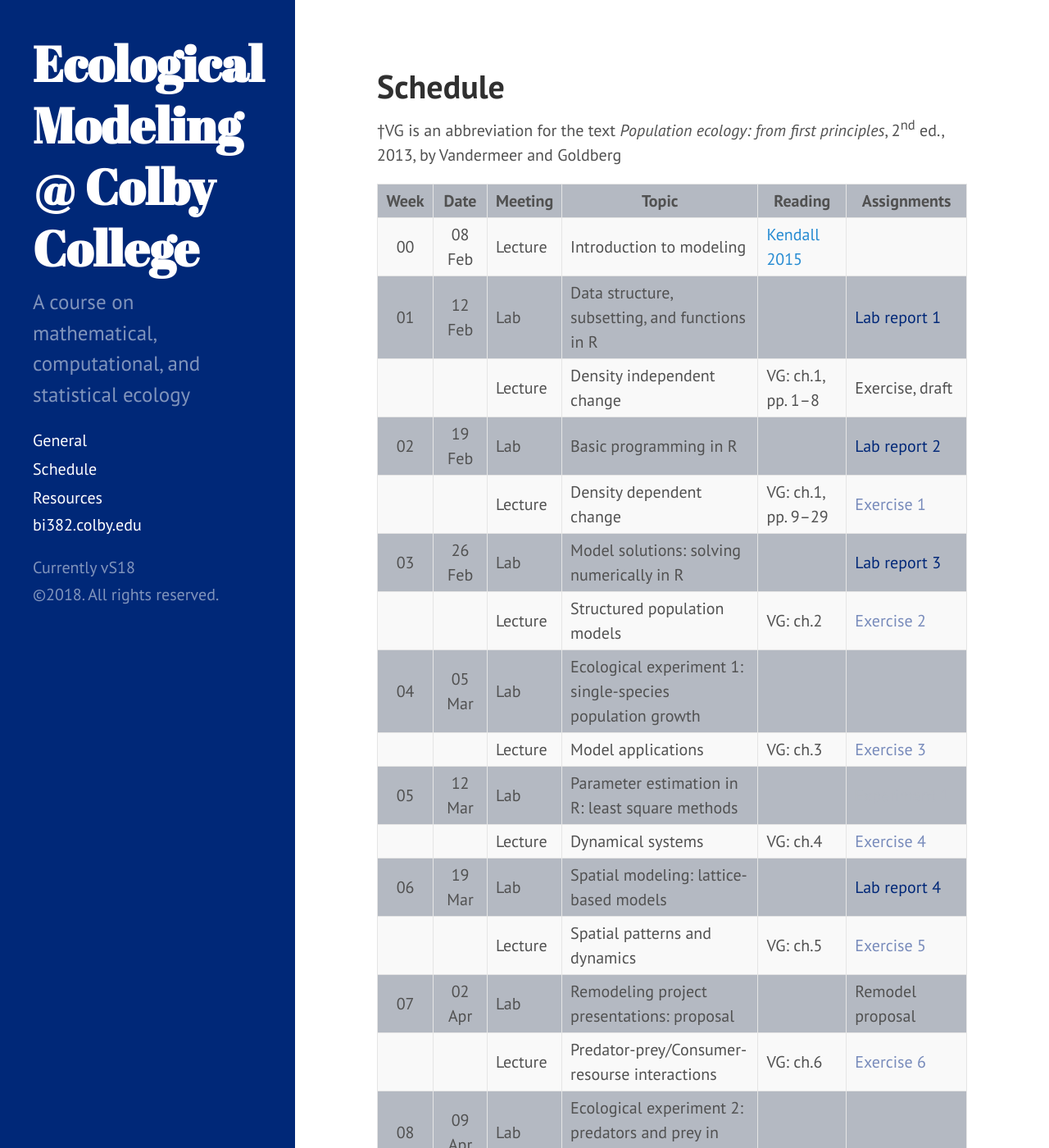
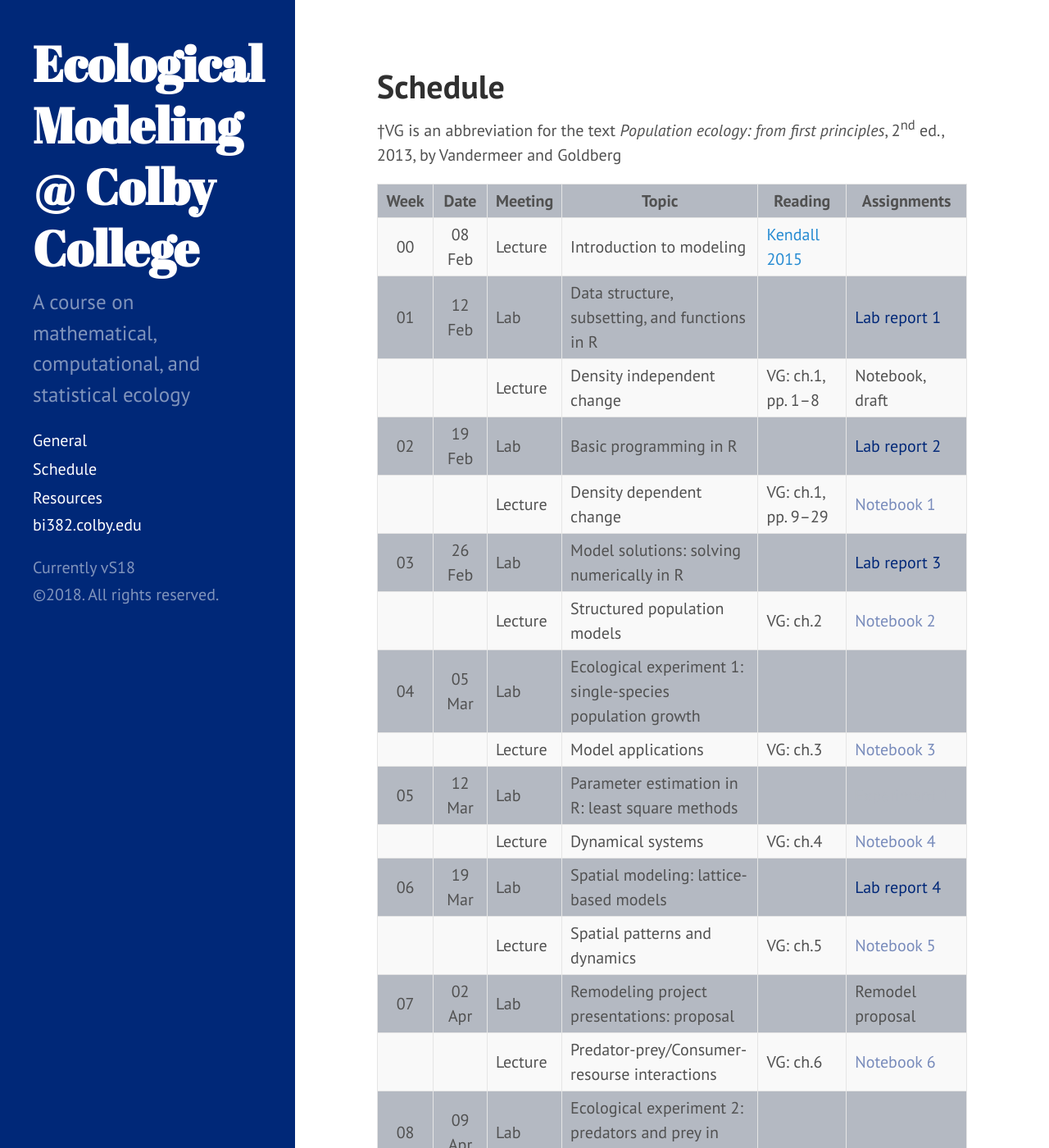
Before and after one commit to ColbyEcology/BI382_2018_Spring, a Jekyll site: the page built from Schedule.md, in a window 1280 px wide and 1400 px high. Shown: the whole window at 82% size. Built offline with Jekyll 4.4.1, drawn with Linux system fonts in a browser that asks for light colours; some of the changed text lies outside the part shown.

Commit message:
change sched assts f exercise to notebook

```diff
--- a/Schedule.md
+++ b/Schedule.md
@@ -31,27 +31,27 @@ Week |  Date  | Meeting |     Topic
 :---:|:------:|---------|----------------------------------------------------------------|-------------------|
 00   | 08 Feb | Lecture | Introduction to modeling                                       | [Kendall 2015](http://onlinelibrary.wiley.com/doi/10.1890/14-2080.1/abstract){:target="_blank"} |
 01   | 12 Feb |   Lab   | Data structure, subsetting, and functions in R                 |                   | <span style="color:#002878">Lab report 1</span>
-     |        | Lecture | Density independent change                                     | VG: ch.1, pp. 1–8 | Exercise, draft
+     |        | Lecture | Density independent change                                     | VG: ch.1, pp. 1–8 | Notebook, draft
 02   | 19 Feb |   Lab   | Basic programming in R                                         |                   | <span style="color:#002878">Lab report 2</span>
-     |        | Lecture | Density dependent change                                       | VG: ch.1, pp. 9–29| <span style="color:#788bbb">Exercise 1</span>
+     |        | Lecture | Density dependent change                                       | VG: ch.1, pp. 9–29| <span style="color:#788bbb">Notebook 1</span>
 03   | 26 Feb |   Lab   | Model solutions: solving numerically in R                      |                   | <span style="color:#002878">Lab report 3</span>
-     |        | Lecture | Structured population models                                   | VG: ch.2          | <span style="color:#788bbb">Exercise 2</span>
+     |        | Lecture | Structured population models                                   | VG: ch.2          | <span style="color:#788bbb">Notebook 2</span>
 04   | 05 Mar |   Lab   | Ecological experiment 1: single-species population growth      |                   |
-     |        | Lecture | Model applications                                             | VG: ch.3          | <span style="color:#788bbb">Exercise 3</span>
+     |        | Lecture | Model applications                                             | VG: ch.3          | <span style="color:#788bbb">Notebook 3</span>
 05   | 12 Mar |   Lab   | Parameter estimation in R: least square methods                |                   | <span style="color:#b4b9c2">Experiment 1</span>
-     |        | Lecture | Dynamical systems                                              | VG: ch.4          | <span style="color:#788bbb">Exercise 4</span>
+     |        | Lecture | Dynamical systems                                              | VG: ch.4          | <span style="color:#788bbb">Notebook 4</span>
 06   | 19 Mar |   Lab   | Spatial modeling: lattice-based models                         |                   | <span style="color:#002878">Lab report 4</span>
-     |        | Lecture | Spatial patterns and dynamics                                  | VG: ch.5          | <span style="color:#788bbb">Exercise 5</span>
+     |        | Lecture | Spatial patterns and dynamics                                  | VG: ch.5          | <span style="color:#788bbb">Notebook 5</span>
 07   | 02 Apr |   Lab   | Remodeling project presentations: proposal                     |                   | Remodel proposal
-     |        | Lecture | Predator-prey/Consumer-resourse interactions                   | VG: ch.6          | <span style="color:#788bbb">Exercise 6</span>
+     |        | Lecture | Predator-prey/Consumer-resourse interactions                   | VG: ch.6          | <span style="color:#788bbb">Notebook 6</span>
 08   | 09 Apr |   Lab   | Ecological experiment 2: predators and prey in virtual reality |                   |
-     |        | Lecture | Disease ecology		           	                             | VG: ch.7          | <span style="color:#788bbb">Exercise 7</span>
+     |        | Lecture | Disease ecology		           	                             | VG: ch.7          | <span style="color:#788bbb">Notebook 7</span>
 09   | 16 Apr |   Lab   | Parameter estimation in R: maximum likelihood                  |                   | <span style="color:#b4b9c2">Experiment 2</span>
-     |        | Lecture | Competition  				                                     | VG: ch.8          | <span style="color:#788bbb">Exercise 8</span>
+     |        | Lecture | Competition  				                                     | VG: ch.8          | <span style="color:#788bbb">Notebook 8</span>
 10   | 23 Apr |   Lab   | Research project presentations: methods                        |                   | Remodel methods
-     |        | Lecture | Facilitation and mutualism                                     | VG: ch.9          | <span style="color:#788bbb">Exercise 9</span>
+     |        | Lecture | Facilitation and mutualism                                     | VG: ch.9          | <span style="color:#788bbb">Notebook 9</span>
 11   | 30 Apr |   Lab   | Research project: analysis                                     |                   |
-     |        | Lecture | Webs and networks                        		                 |                   | <span style="color:#788bbb">Exercise 10</span>
+     |        | Lecture | Webs and networks                        		                 |                   | <span style="color:#788bbb">Notebook 10</span>
 12   | 07 May |   Lab   | Research project: analysis                                     |                   |
      |        | Lecture | Research project presentations: proposal                       |                   | Remodel presentation
 Exam | 16 May |         | Research project: final paper due before 6:00 PM               |                   | Remodel final paper
```
